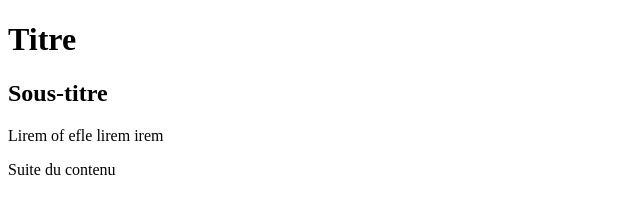
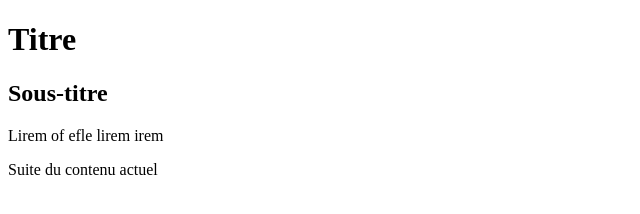
Before and after one commit to nait-sab/testgit, a plain HTML site: page index.html in a window 1280 px wide. Shown: the full height of the page, 0-640 px from the left. Drawn offline with Linux system fonts and the light colour scheme.

Commit message:
fix release

```diff
--- a/index.html
+++ b/index.html
@@ -8,6 +8,6 @@
         <h1>Titre</h1>
         <h2>Sous-titre</h2>
         <p>Lirem of efle lirem irem </p>
-        <p>Suite du contenu</p>
+        <p>Suite du contenu actuel</p>
     </body>
 </html>
```
